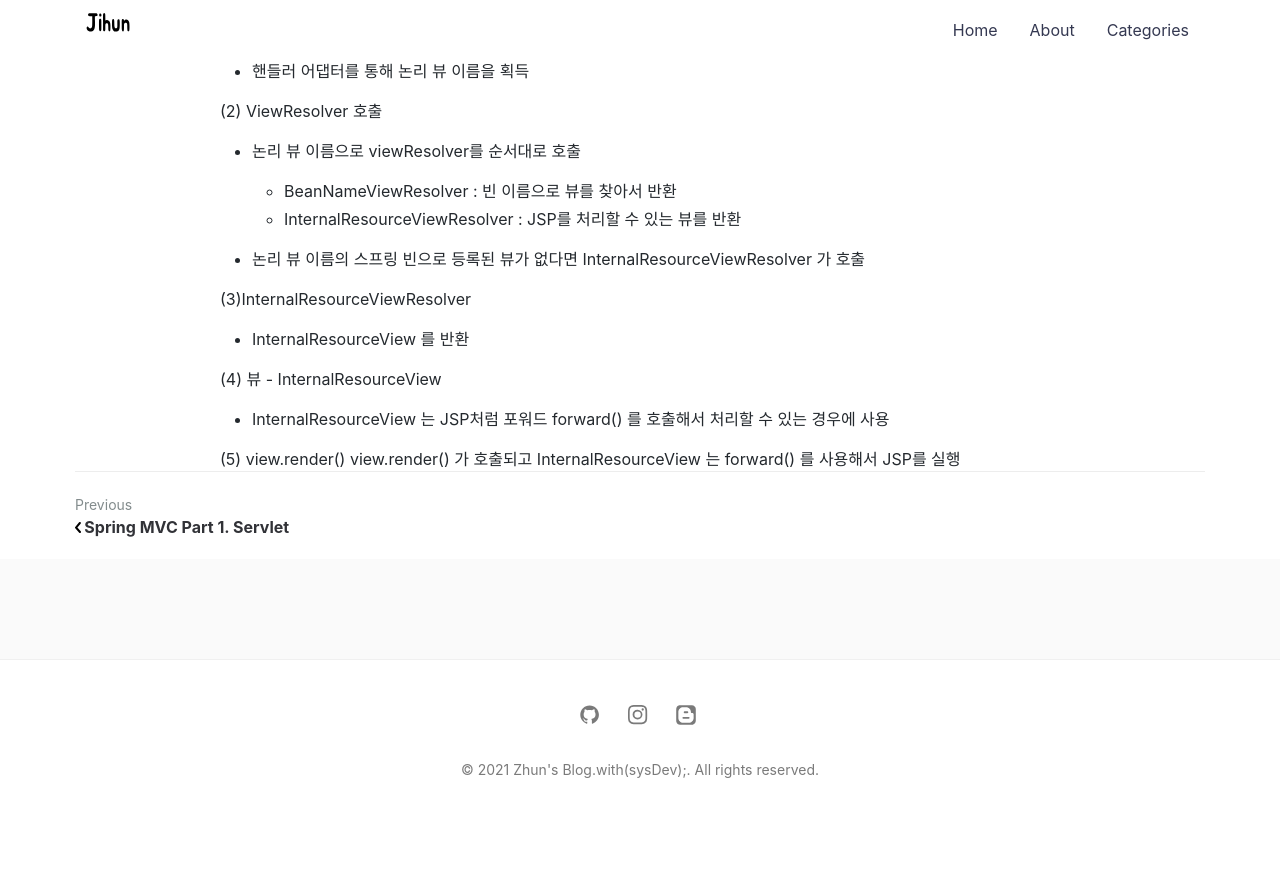
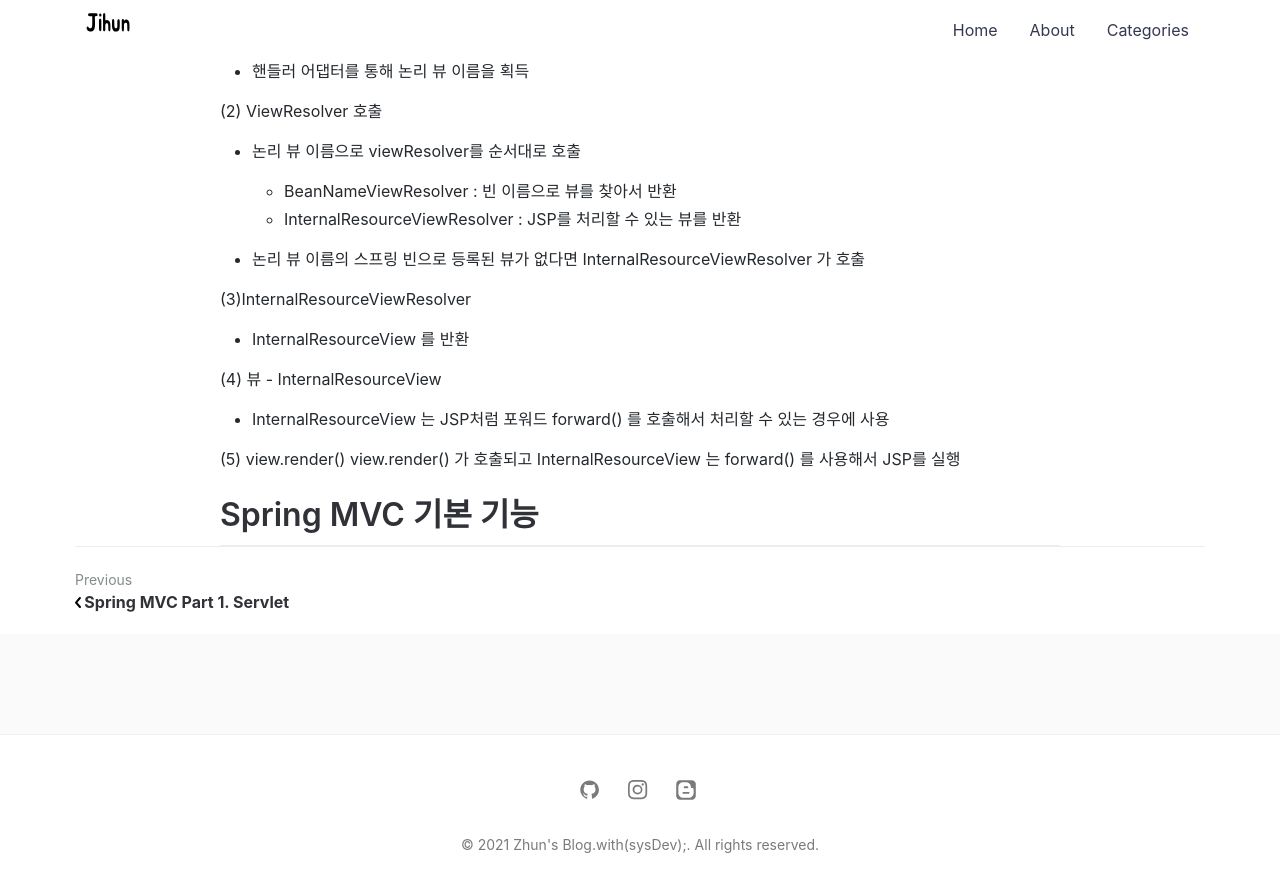
Before and after one commit to jihunparkme/jihunparkme.github.io, a Jekyll site: the page built from _posts/2021-08-16-Spring-MVC-Part1-MVC.md, in a window 1280 px wide and 900 px high, scrolled down 2651 px. Shown: the top 892 px of the window. Built offline with Jekyll 4.4.1, drawn with Linux system fonts in a browser that asks for light colours; comment, search, counter and statistics services are not loaded; before the commit the page ends 3476 px from its top, so only the background shows below that.

Commit message:
Spring mvc 구조 이해 마무리

```diff
--- a/_posts/2021-08-16-Spring-MVC-Part1-MVC.md
+++ b/_posts/2021-08-16-Spring-MVC-Part1-MVC.md
@@ -102,3 +102,5 @@ featured-img: spring_mvc
 
 (5) view.render()
 view.render() 가 호출되고 InternalResourceView 는 forward() 를 사용해서 JSP를 실행
+
+# Spring MVC 기본 기능
```
